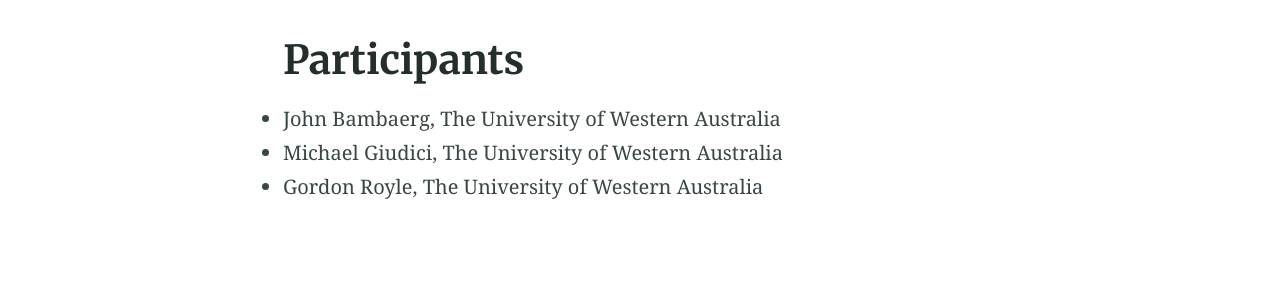
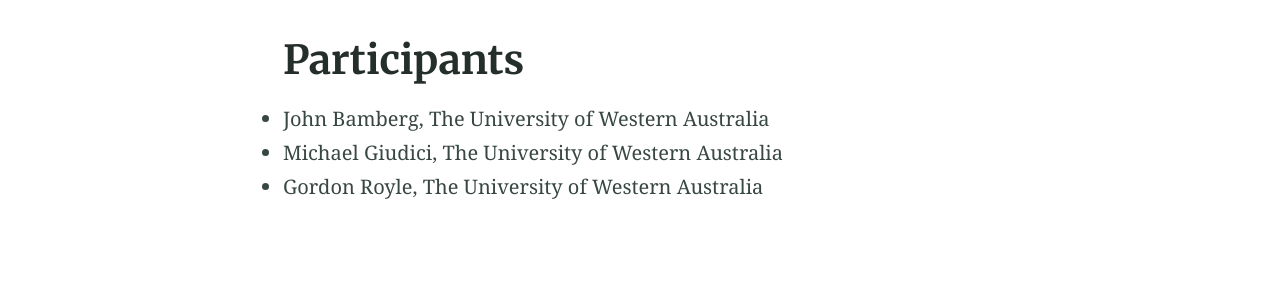
Before and after one commit to 45ACC/45ACC.github.io, a Jekyll site: the page built from participants.md, in a window 1280 px wide. Shown: the part 410-710 px from the top of the page. Built offline with Jekyll 4.4.1, drawn with Linux system fonts in a browser that asks for light colours.

Commit message:
Update participants.md

```diff
--- a/participants.md
+++ b/participants.md
@@ -7,6 +7,6 @@ excerpt: "participants"
 aside: false
 ---
 
-- John Bambaerg, The University of Western Australia
+- John Bamberg, The University of Western Australia
 - Michael Giudici, The University of Western Australia
 - Gordon Royle, The University of Western Australia
```
